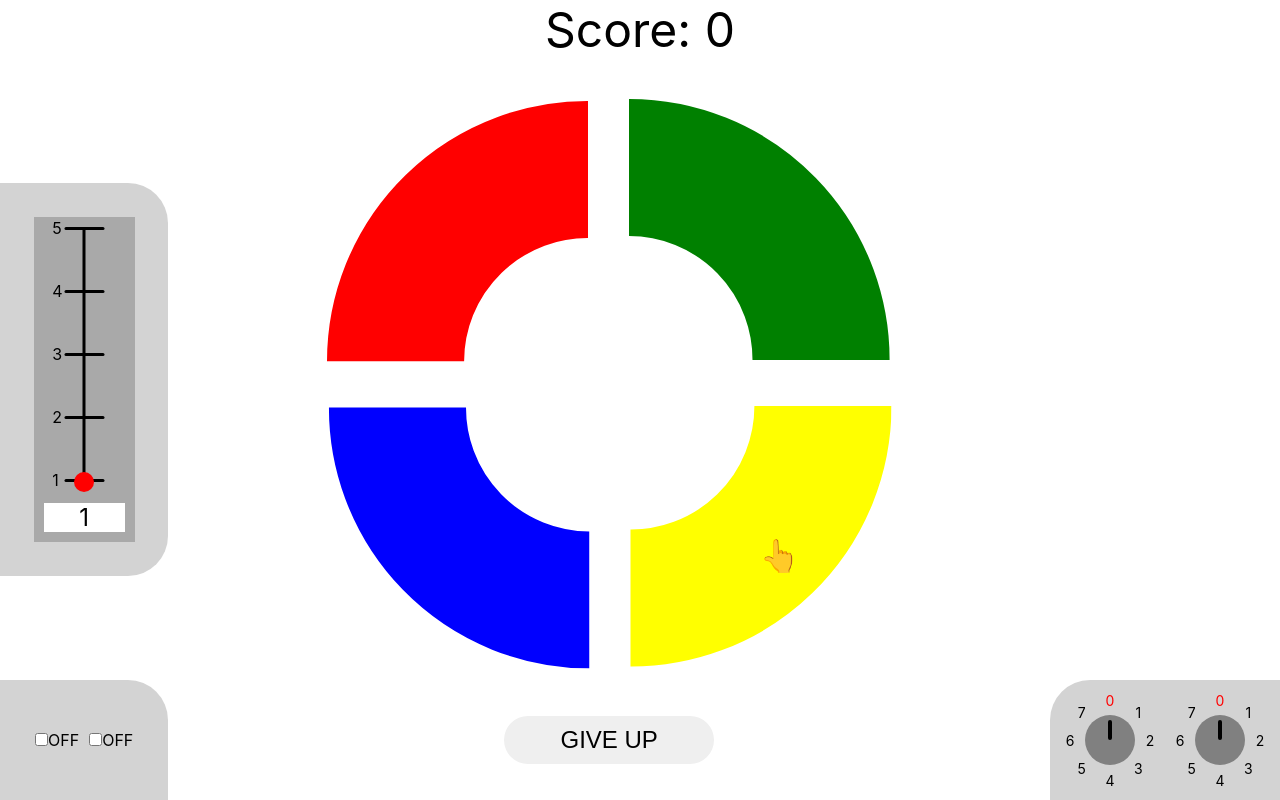
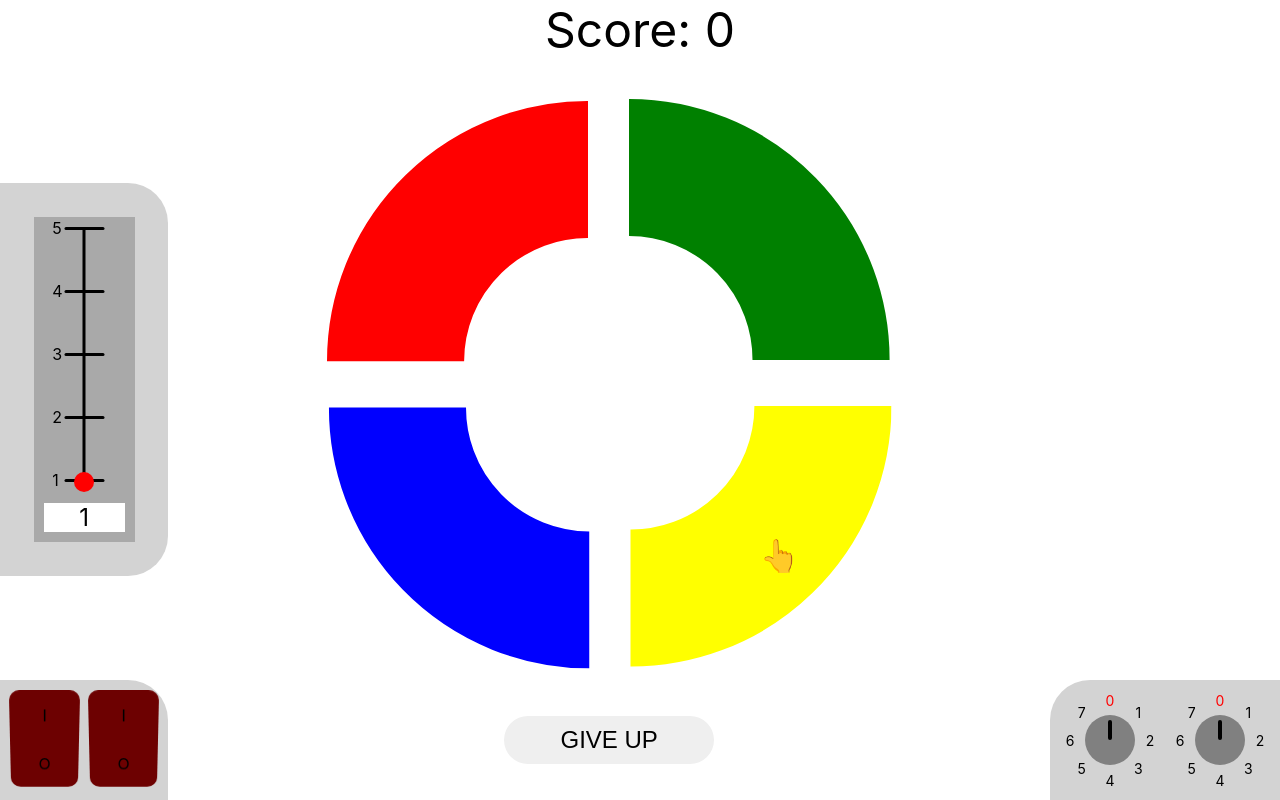
Before and after one commit to GitDevla/infinite-simon, a React (Create React App) app: page /game in a window 1280 px wide. Built offline with nearby package versions, Linux system fonts and the light colour scheme.

Commit message:
refactor: enhance Switch component styling

```diff
--- a/src/component/Switch.tsx
+++ b/src/component/Switch.tsx
@@ -23,13 +23,33 @@ export default function Switch({
 	}
 
 	return (
-		<div id={id}>
-			<input
-				type="checkbox"
-				checked={isOn}
-				onChange={() => handleToggleChange(!isOn)}
-			/>
-			{isOn ? "ON" : "OFF"}
+		<div id={id}
+			style={{
+				width: "100%",
+				height: "100%",
+				display: "flex",
+				alignItems: "center",
+				justifyContent: "center",
+				perspective: "400px",
+			}}
+		>
+			<div style={{
+				width: "100%",
+				height: "100%",
+				backgroundColor: isOn ? "red" : "rgba(109, 1, 1, 1)",
+				boxShadow: isOn ? "0 0 20px red" : "none",
+				transform: isOn ? "rotateX(15deg)" : "rotateX(-15deg)",
+				transition: "transform 0.5s",
+				borderRadius: "10px",
+				cursor: "pointer",
+				display: "flex",
+				alignItems: "center",
+				justifyContent: "space-around",
+				flexDirection: "column",
+			}} onClick={() => handleToggleChange(!isOn) }>
+				<span>I</span>
+				<span>O</span>
+			</div>
 		</div>
 	);
 }
```
